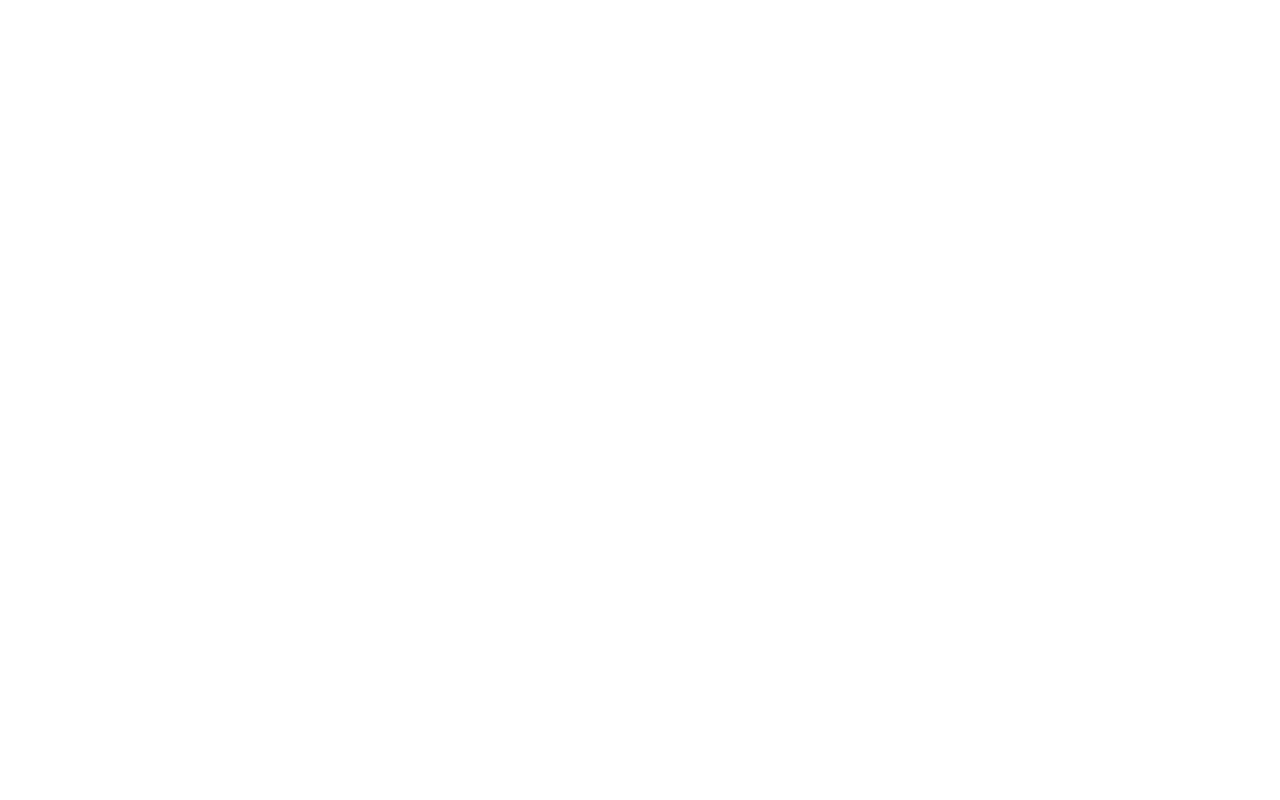
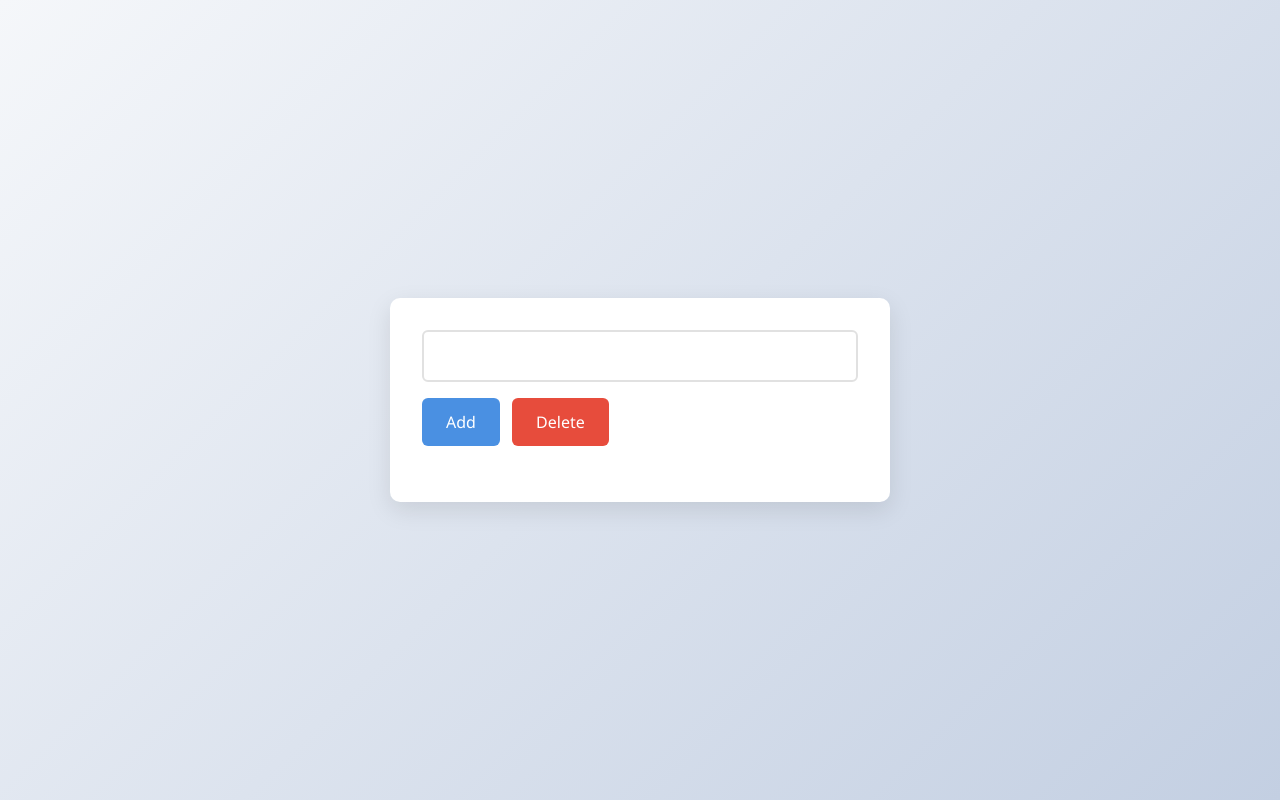
Before and after one commit to AhmedAl-Bahrawy/js-learning, a plain HTML site: page index.html in a window 1280 px wide. Drawn offline with Linux system fonts and the light colour scheme.

Commit message:
Challenge 6

```diff
--- a/index.html
+++ b/index.html
@@ -9,8 +9,16 @@
 </head>
 
 <body>
-
-    <h1 id="students"></h1>
+    <form action="#">
+        <div class="form-group">
+            <input type="text" id="name">
+            <button id="add">Add</button>
+            <button id="delete"> Delete</button>
+        </div>
+        <div class="form-group">
+            <h2 id="names-list"></h2>
+        </div>
+    </form>
     <script src="script.js"></script>
 </body>
 
--- a/script.js
+++ b/script.js
@@ -1,58 +1,24 @@
-// // Arrays
+// Challenge 6
+let names = [];
 
-// let students = ["Ahmed", "Mohammed", "Omar", "Anas", "Osama"];
+const add_btn = document
+  .getElementById("add")
+  .addEventListener("click", function () {
+    const name = document.getElementById("name");
+    const names_list_HTML = document.getElementById("names-list");
+    if (name.value != "") {
+      names.push(name.value);
+      names_list_HTML.innerHTML = names;
+      name.value = "";
+    } else {
+      alert("please enter a name ");
+    }
+  });
 
-// students.push("Hamza");
-// // students[2] = "Ammar";
-// // let student = students[2];
-// // students[2] = students[4];
-// // students[4] = student;
-
-// document.getElementById("students").innerHTML = students;
-
-// // console.log(students);
-// // console.log(students.length);
-// // console.log(students[2]);
-// // students.pop();
-// // console.log(students);
-
-// console.log(students);
-// // replace index 2 with Hosam
-// students.splice(2, 1, "Hosam");
-// console.log(students);
-// // remove index 2
-// students.splice(2, 1);
-// console.log(students);
-// // remove index 1, 2
-// students.splice(1, 2);
-// console.log(students);
-// // add Odii in index 2
-// students.splice(2, 0, "Odii");
-
-// let str = "Sting";
-// let arr = [10, 20, 30, 40, 50, 60, 70, 80, 90];
-// // is Array or Not
-// console.log(Array.isArray(str)); // flase
-// console.log(Array.isArray(arr)); // true
-
-// // is Array includes a value or Not
-// console.log(arr.includes(10)); // true
-// console.log(arr.includes(22)); // false
-
-// // to get the index of value
-// console.log(arr.indexOf(50)); // 4
-// console.log(arr.indexOf(100)); // -1
-
-// // to remove first value of array
-// console.log(arr);
-// console.log(arr.shift());
-// console.log(arr);
-
-// // to add value in first of array
-// console.log(arr);
-// console.log(arr.unshift(10));
-// console.log(arr);
-
-// // to reverse the index of array
-// console.log(arr);
-// console.log(arr.reverse());
+const delete_btn = document
+  .getElementById("delete")
+  .addEventListener("click", function () {
+    const names_list_HTML = document.getElementById("names-list");
+    names.pop();
+    names_list_HTML.innerHTML = names;
+  });
--- a/style.css
+++ b/style.css
@@ -0,0 +1,73 @@
+* {
+  margin: 0;
+  padding: 0;
+  box-sizing: border-box;
+  font-family: "Segoe UI", Tahoma, Geneva, Verdana, sans-serif;
+}
+
+body {
+  min-height: 100vh;
+  display: flex;
+  justify-content: center;
+  align-items: center;
+  background: linear-gradient(135deg, #f5f7fa 0%, #c3cfe2 100%);
+}
+
+form {
+  background: white;
+  padding: 2rem;
+  border-radius: 10px;
+  box-shadow: 0 8px 24px rgba(0, 0, 0, 0.1);
+  width: 90%;
+  max-width: 500px;
+}
+
+.form-group {
+  margin-bottom: 1.5rem;
+}
+
+input[type="text"] {
+  width: 100%;
+  padding: 0.8rem;
+  border: 2px solid #e1e1e1;
+  border-radius: 6px;
+  font-size: 1rem;
+  transition: border-color 0.3s ease;
+  margin-bottom: 1rem;
+}
+
+input[type="text"]:focus {
+  outline: none;
+  border-color: #4a90e2;
+}
+
+button {
+  padding: 0.8rem 1.5rem;
+  border: none;
+  border-radius: 6px;
+  font-size: 1rem;
+  cursor: pointer;
+  transition: all 0.3s ease;
+  margin-right: 0.5rem;
+}
+
+#add {
+  background-color: #4a90e2;
+  color: white;
+}
+
+#delete {
+  background-color: #e74c3c;
+  color: white;
+}
+
+button:hover {
+  transform: translateY(-2px);
+  box-shadow: 0 4px 12px rgba(0, 0, 0, 0.15);
+}
+
+#names-list {
+  color: #2c3e50;
+  font-size: 1.2rem;
+  line-height: 1.6;
+}
```
